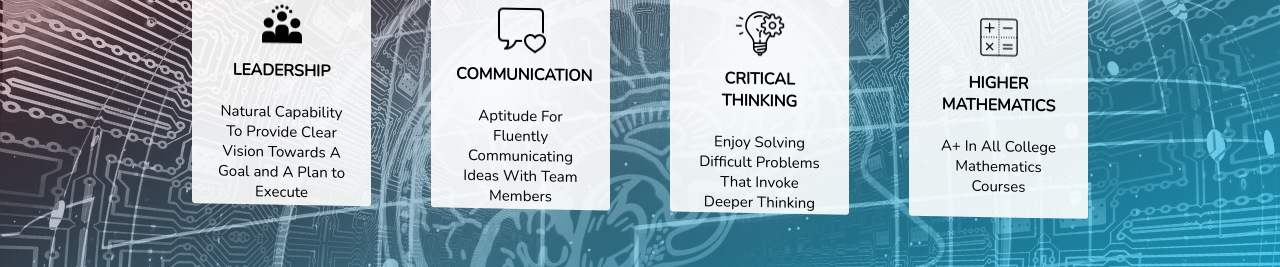
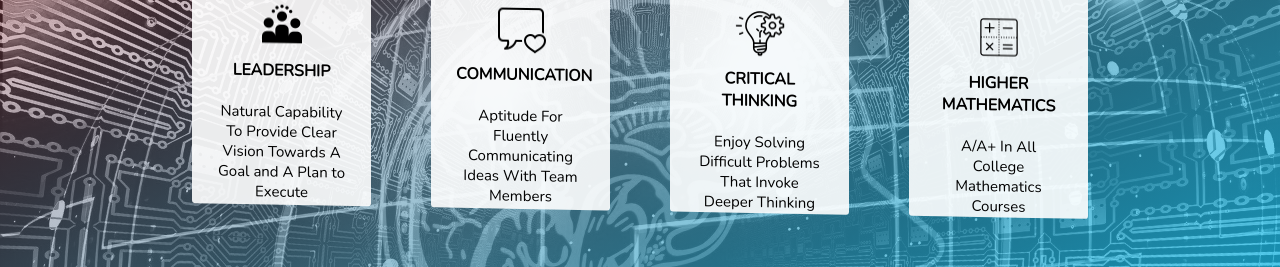
Before and after one commit to rraikaa/rraikaa.github.io, a website: page index.html in a window 1280 px wide. Shown: the part 2040-2307 px from the top of the page. Drawn offline with nearby package versions, Linux system fonts and the light colour scheme; a web font is replaced by a local one.

Commit message:
Update index.html

```diff
--- a/index.html
+++ b/index.html
@@ -210,7 +210,7 @@
                         <img class="feature-box__icon" src="icons8-math-50.png">
                         <h3 class="heading-tertiary u-margin-bottom-small">Higher Mathematics</h3>
                         <p class="feature-box__text">
-                            A+ In All College Mathematics Courses
+                            A/A+ In All College Mathematics Courses
                         </p>
                     </div>
                 </div>
```
